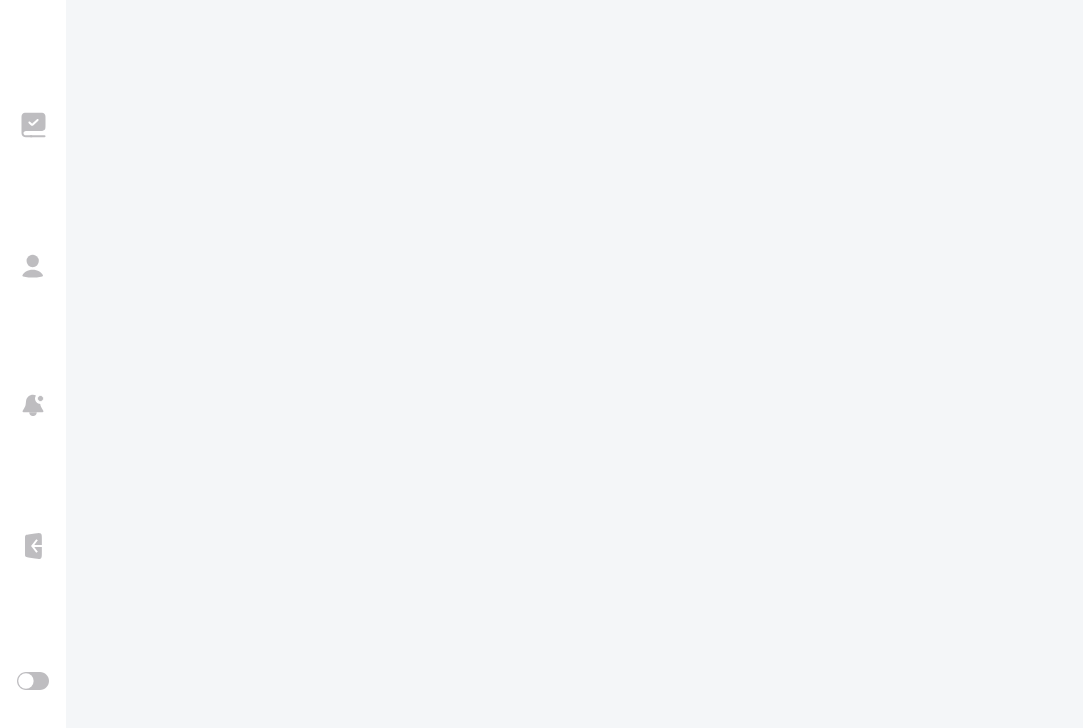
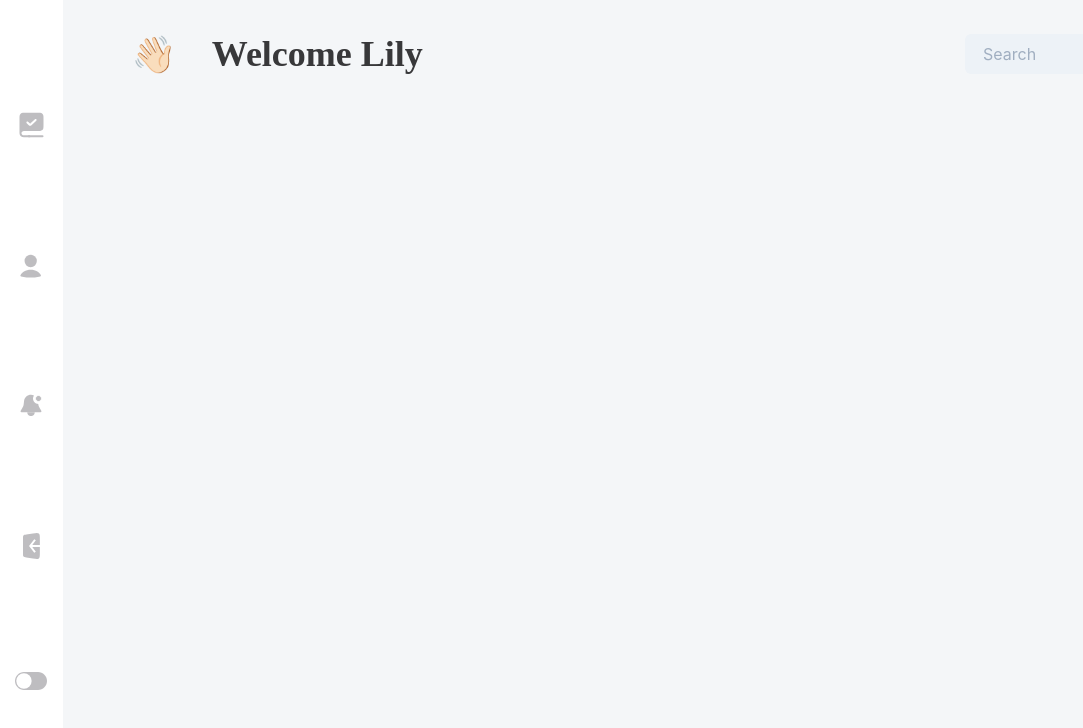
Before and after one commit to WildCodeSchool/2109-wns-remote1-yellowteam-front, a React (Create React App) app: page / in a window 1280 px wide. Shown: the top 728 px of the page, without its empty margins (0-1083 px from the left). Built offline with nearby package versions, Linux system fonts and the light colour scheme.

Commit message:
added header in tasks list user page

```diff
--- a/package.json
+++ b/package.json
@@ -27,7 +27,7 @@
     "@reduxjs/toolkit": "^1.6.0"
   },
   "scripts": {
-    "dev": "react-scripts start",
+    "start": "react-scripts start",
     "lint": "eslint --ext .ts,.tsx --fix src/",
     "build": "react-scripts build",
     "test": "react-scripts test",
--- a/src/App.tsx
+++ b/src/App.tsx
@@ -9,7 +9,7 @@ function App(): JSX.Element {
     <ChakraProvider theme={mainTheme}>
       <Router>
         <Routes>
-          <Route path="/" element={<TasksListUser />} />
+          <Route path="/" element={<TasksListUser userName="Lily" />} />
         </Routes>
       </Router>
     </ChakraProvider>
--- /dev/null
+++ b/src/components/Header.tsx
@@ -0,0 +1,33 @@
+import React from 'react'
+import { Box, Flex, Text, Input } from '@chakra-ui/react'
+
+interface IHeader {
+  userName: string
+}
+
+const Header = ({ userName }: IHeader): JSX.Element => (
+  <Flex
+    padding="27px 0px 51px 69px"
+    width="100%"
+    height="fit-content"
+    alignItems="center"
+    justifyContent="space-between"
+  >
+    <Flex>
+      <Text height="fit-content" fontSize="36px">
+        👋🏻
+      </Text>
+      <Text textStyle="h1" height="fit-content">
+        &nbsp; &nbsp; Welcome {userName}
+      </Text>
+    </Flex>
+    <Input
+      width="220px"
+      variant="filled"
+      placeholder="Search"
+      marginRight="95px"
+    />
+  </Flex>
+)
+
+export default Header
--- a/src/pages/TasksListUser.tsx
+++ b/src/pages/TasksListUser.tsx
@@ -1,11 +1,17 @@
 import React from 'react'
-import { Box } from '@chakra-ui/react'
+import { Flex } from '@chakra-ui/react'
 import UserNavBar from '../components/UserNavBar'
+import Header from '../components/Header'
 
-const TasksListUser = (): JSX.Element => (
-  <Box>
+interface ITasksListUser {
+  userName: string
+}
+
+const TasksListUser = ({ userName }: ITasksListUser): JSX.Element => (
+  <Flex>
     <UserNavBar />
-  </Box>
+    <Header userName={userName} />
+  </Flex>
 )
 
 export default TasksListUser
```
Also changed, not shown: 1 other file (tests, documents, lock files or other folders).
